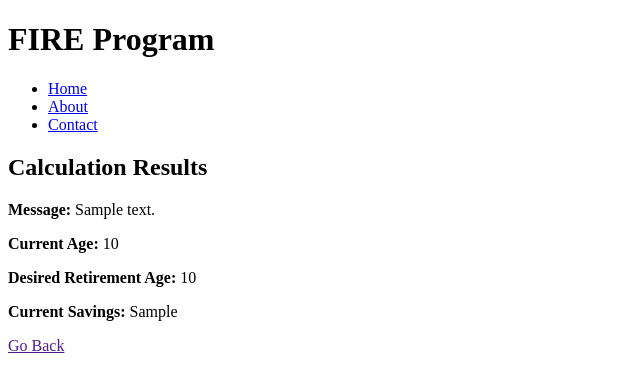
After one commit to jaredwilliam/FIRE, a Flask app: template app/templates/results.html in a window 1280 px wide. The commit adds this page. Shown: the top 392 px of the page, without its empty margins (0-640 px from the left). Run offline with Flask 3, Linux system fonts and the light colour scheme; the template is opened without the code that fills it: most values are stand-ins (such as "Sample title", 1, 10 or a date in 2020); some libraries are stand-ins or nearby versions.

Commit message:
initial functionality

```diff
--- a/app/templates/index.html
+++ b/app/templates/index.html
@@ -6,7 +6,7 @@
 {% block content %}
 <main>
     <h2>FIRE Program Calculator</h2>
-    <form action="{{ url_for('calculate') }}" method="post">
+    <form action="{{ url_for('main.calculate') }}" method="post">
         <!-- Form fields for user inputs -->
         <label for="current_age">Current Agge:</label>
         <input type="number" id="current_age" name="current_age" required><br>
--- a/app/templates/layout.html
+++ b/app/templates/layout.html
@@ -11,7 +11,7 @@
             <h1>FIRE Program</h1>
             <nav>
                 <ul>
-                    <li><a href="{{ url_for('index') }}">Home</a></li>
+                    <li><a href="{{ url_for('main.index') }}">Home</a></li>
                     <li><a href="#">About</a></li>
                     <li><a href="#">Contact</a></li>
                 </ul>
--- /dev/null
+++ b/app/templates/results.html
@@ -0,0 +1,17 @@
+<!DOCTYPE html>
+{% extends 'layout.html' %}
+
+{% block title %}Results{% endblock %}
+
+{% block content %}
+<main>
+    <h2>Calculation Results</h2>
+    <div>
+        <p><strong>Message:</strong> {{ results.message }}</p>
+        <p><strong>Current Age:</strong> {{ results.current_age }}</p>
+        <p><strong>Desired Retirement Age:</strong> {{ results.retirement_age }}</p>
+        <p><strong>Current Savings:</strong> {{ results.current_savings }}</p>
+    </div>
+    <a href=""{{ url_for('main.index') }}>Go Back</a>
+</main>
+{% endblock %}
--- a/run.py
+++ b/run.py
@@ -0,0 +1,6 @@
+from app import create_app
+
+app = create_app()
+
+if __name__ == "__main__":
+    app.run(debug=True)
```
Also changed, not shown: app/__init__.py (+11 -0 lines), app/routes.py (+25 -0 lines).
